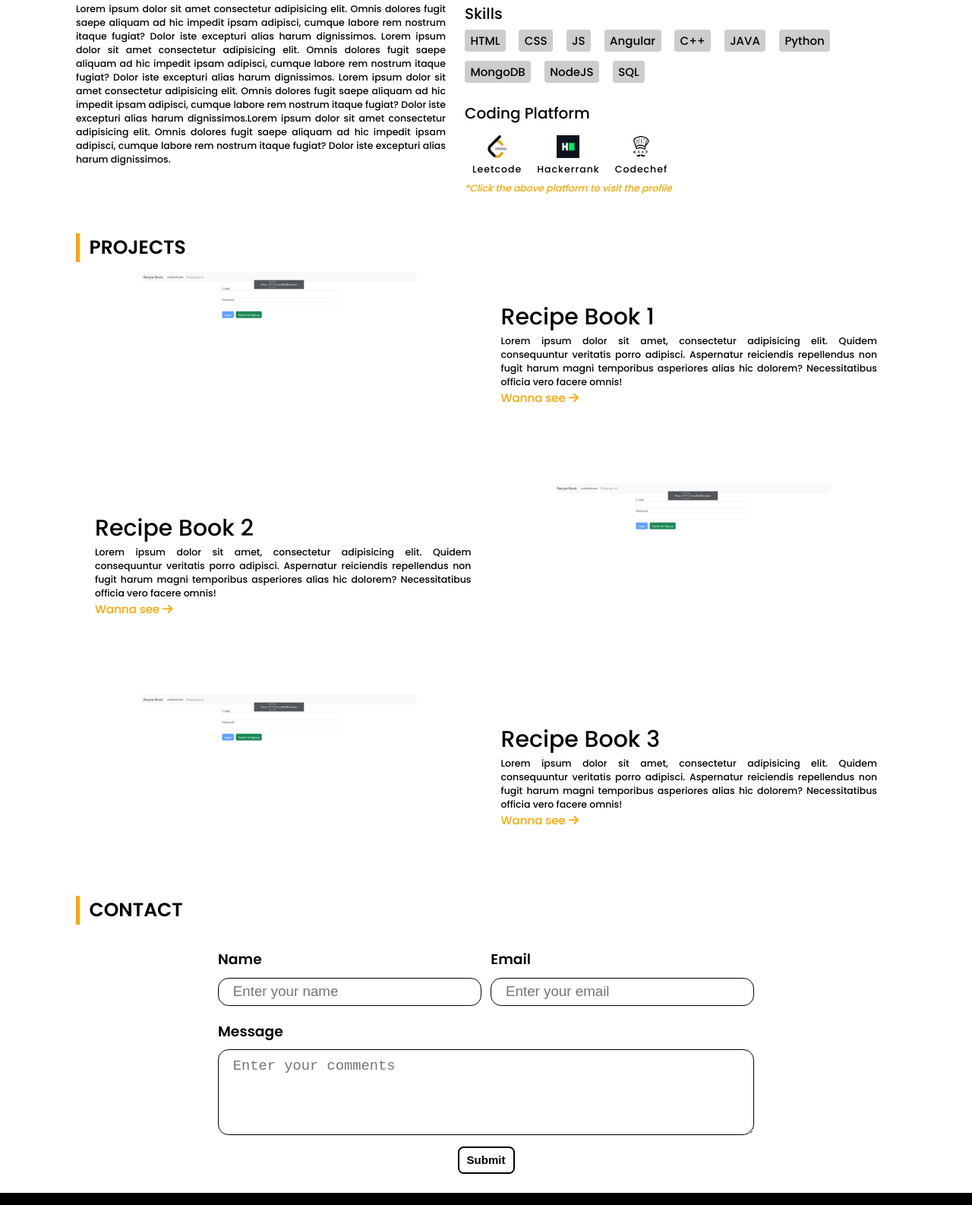
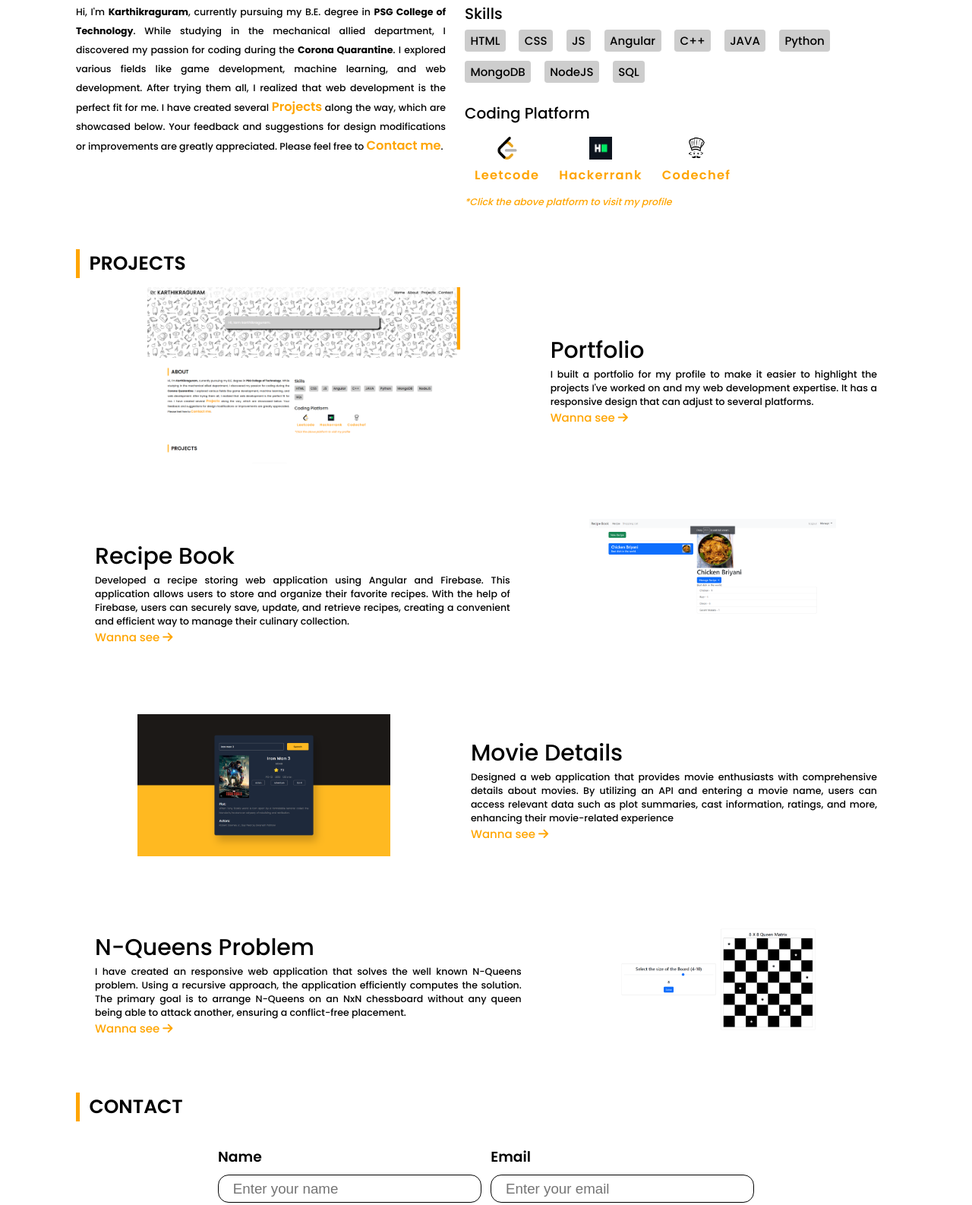
Before and after one commit to Karthikraguram/Portfolio, a plain HTML site: page index.html in a window 1280 px wide. Shown: the part 418-2004 px from the top of the page at 76% size. Drawn offline with Linux system fonts and the light colour scheme.

Commit message:
content updated 1

```diff
--- a/index.html
+++ b/index.html
@@ -39,27 +39,24 @@
       <div class="content">
         <div class="home-wrapper">
           <div class="home" id="home">
-            <div class="intro">Hi, Iam karthikraguram</div>
+            <div class="intro">Hi, Iam karthikraguram.</div>
           </div>
         </div>
         <div class="about section" id="about">
           <h2 class="topic">About</h2>
           <div class="about-content">
             <p>
-              Lorem ipsum dolor sit amet consectetur adipisicing elit. Omnis
-              dolores fugit saepe aliquam ad hic impedit ipsam adipisci, cumque
-              labore rem nostrum itaque fugiat? Dolor iste excepturi alias harum
-              dignissimos. Lorem ipsum dolor sit amet consectetur adipisicing
-              elit. Omnis dolores fugit saepe aliquam ad hic impedit ipsam
-              adipisci, cumque labore rem nostrum itaque fugiat? Dolor iste
-              excepturi alias harum dignissimos. Lorem ipsum dolor sit amet
-              consectetur adipisicing elit. Omnis dolores fugit saepe aliquam ad
-              hic impedit ipsam adipisci, cumque labore rem nostrum itaque
-              fugiat? Dolor iste excepturi alias harum dignissimos.Lorem ipsum
-              dolor sit amet consectetur adipisicing elit. Omnis dolores fugit
-              saepe aliquam ad hic impedit ipsam adipisci, cumque labore rem
-              nostrum itaque fugiat? Dolor iste excepturi alias harum
-              dignissimos.
+              Hi, I'm <b>Karthikraguram</b>, currently pursuing my B.E. degree
+              in <b>PSG College of Technology</b>. While studying in the
+              mechanical allied department, I discovered my passion for coding
+              during the <b>Corona Quarantine</b>. I explored various fields
+              like game development, machine learning, and web development.
+              After trying them all, I realized that web development is the
+              perfect fit for me. I have created several
+              <a class="link" href="#projects">Projects</a> along the way, which
+              are showcased below. Your feedback and suggestions for design
+              modifications or improvements are greatly appreciated. Please feel
+              free to <a class="link" href="#contact">Contact me</a>.
             </p>
             <div>
               <div class="skill-container">
@@ -106,7 +103,7 @@
                   </a>
                 </div>
                 <p class="note">
-                  *Click the above platform to visit the profile
+                  *Click the above platform to visit my profile
                 </p>
               </div>
             </div>
@@ -181,19 +178,18 @@
           <div class="project-container">
             <div class="project">
               <div class="image">
-                <img src="project1.png" class="reference" />
+                <img src="portfolio.png" class="reference" />
               </div>
               <div class="project-content">
-                <h1 class="project-name">Recipe Book 1</h1>
+                <h1 class="project-name">Portfolio</h1>
                 <p>
-                  Lorem ipsum dolor sit amet, consectetur adipisicing elit.
-                  Quidem consequuntur veritatis porro adipisci. Aspernatur
-                  reiciendis repellendus non fugit harum magni temporibus
-                  asperiores alias hic dolorem? Necessitatibus officia vero
-                  facere omnis!
+                  I built a portfolio for my profile to make it easier to
+                  highlight the projects I've worked on and my web development
+                  expertise. It has a responsive design that can adjust to
+                  several platforms.
                 </p>
                 <a
-                  href="https://karthikraguram-recipebook.netlify.app"
+                  href="https://karthikraguram-portfolio.netlify.app"
                   target="_blank"
                   >Wanna see <i class="fa fa-arrow-right" aria-hidden="true"></i
                 ></a>
@@ -201,13 +197,14 @@
             </div>
             <div class="project">
               <div class="project-content">
-                <h1 class="project-name">Recipe Book 2</h1>
+                <h1 class="project-name">Recipe Book</h1>
                 <p>
-                  Lorem ipsum dolor sit amet, consectetur adipisicing elit.
-                  Quidem consequuntur veritatis porro adipisci. Aspernatur
-                  reiciendis repellendus non fugit harum magni temporibus
-                  asperiores alias hic dolorem? Necessitatibus officia vero
-                  facere omnis!
+                  Developed a recipe storing web application using Angular and
+                  Firebase. This application allows users to store and organize
+                  their favorite recipes. With the help of Firebase, users can
+                  securely save, update, and retrieve recipes, creating a
+                  convenient and efficient way to manage their culinary
+                  collection.
                 </p>
                 <a
                   href="https://karthikraguram-recipebook.netlify.app"
@@ -216,27 +213,48 @@
                 ></a>
               </div>
               <div class="image">
-                <img src="project1.png" class="reference" />
+                <img src="recipebook.png" class="reference" />
               </div>
             </div>
             <div class="project">
               <div class="image">
-                <img src="project1.png" class="reference" />
+                <img src="moviedetail.png" class="reference" />
               </div>
               <div class="project-content">
-                <h1 class="project-name">Recipe Book 3</h1>
+                <h1 class="project-name">Movie Details</h1>
                 <p>
-                  Lorem ipsum dolor sit amet, consectetur adipisicing elit.
-                  Quidem consequuntur veritatis porro adipisci. Aspernatur
-                  reiciendis repellendus non fugit harum magni temporibus
-                  asperiores alias hic dolorem? Necessitatibus officia vero
-                  facere omnis!
+                  Designed a web application that provides movie enthusiasts
+                  with comprehensive details about movies. By utilizing an API
+                  and entering a movie name, users can access relevant data such
+                  as plot summaries, cast information, ratings, and more,
+                  enhancing their movie-related experience
                 </p>
                 <a
-                  href="https://karthikraguram-recipebook.netlify.app"
+                  href="https://karthikraguram-moivedetail.netlify.app"
                   target="_blank"
                   >Wanna see <i class="fa fa-arrow-right" aria-hidden="true"></i
                 ></a>
+              </div>
+            </div>
+            <div class="project">
+              <div class="project-content">
+                <h1 class="project-name">N-Queens Problem</h1>
+                <p>
+                  I have created an responsive web application that solves the
+                  well known N-Queens problem. Using a recursive approach, the
+                  application efficiently computes the solution. The primary
+                  goal is to arrange N-Queens on an NxN chessboard without any
+                  queen being able to attack another, ensuring a conflict-free
+                  placement.
+                </p>
+                <a
+                  href="https://karthikraguram-nqueens.netlify.app"
+                  target="_blank"
+                  >Wanna see <i class="fa fa-arrow-right" aria-hidden="true"></i
+                ></a>
+              </div>
+              <div class="image">
+                <img src="nqueens.png" class="reference" />
               </div>
             </div>
           </div>
--- a/styles.css
+++ b/styles.css
@@ -128,6 +128,16 @@ p {
     padding: 1em;
     border-radius: 1em;
 } */
+
+.about-content p {
+    line-height: 2em;
+}
+
+.about-content a {
+    font-size: 1.3em;
+    font-weight: 600;
+    color: var(--primary);
+}
 
 .profile {
     width: 7em;
```
Also changed, not shown: moviedetail.png (added), nqueens.png (added), portfolio.png (added), project1.png (deleted), recipebook.png (added).
